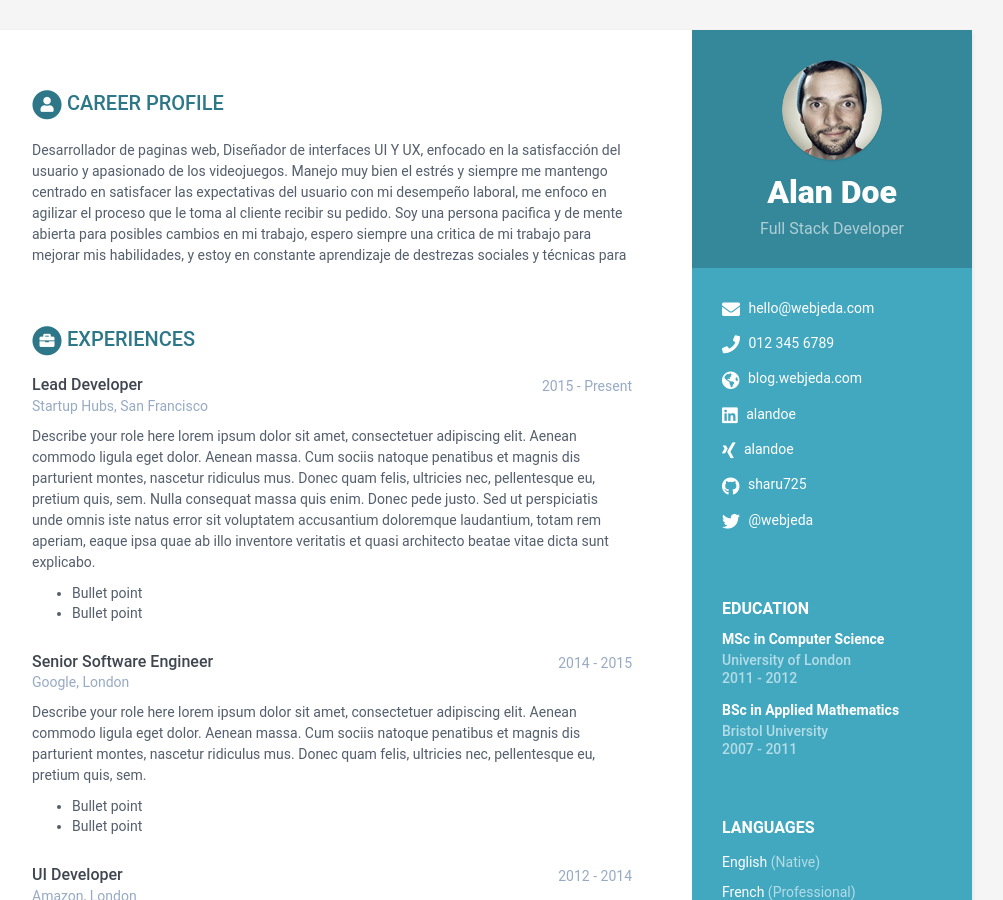
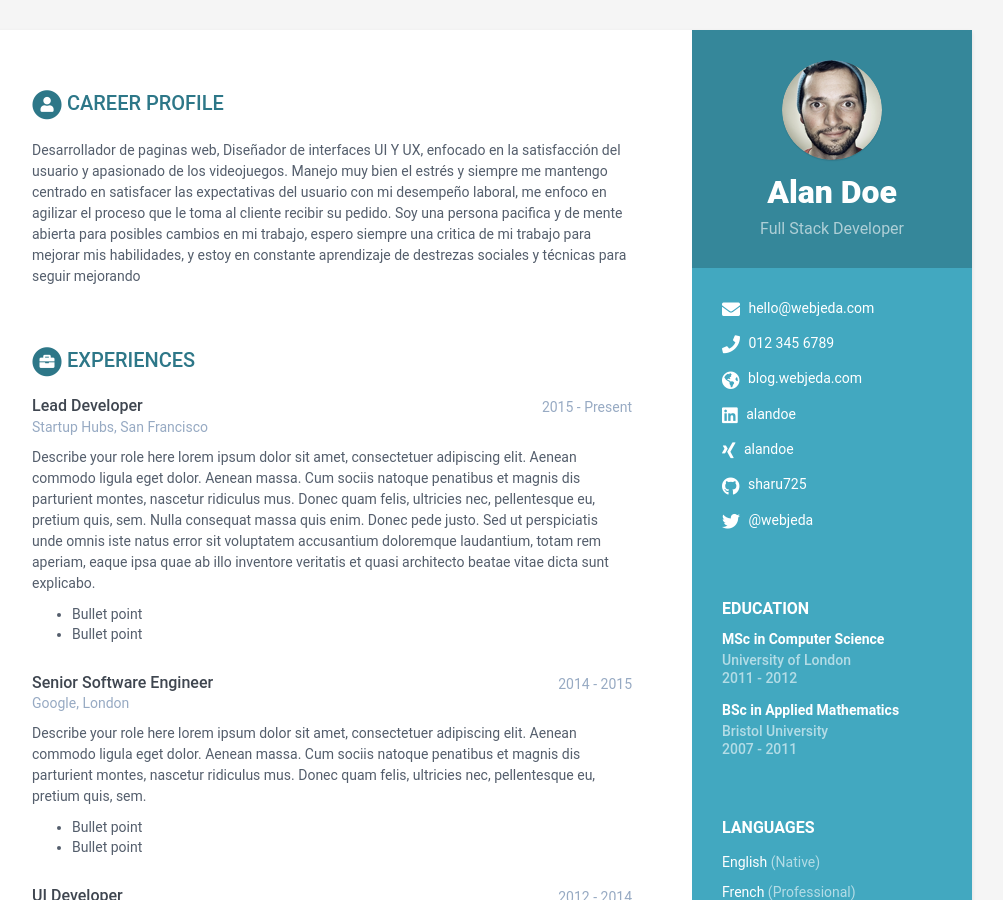
Before and after one commit to KevinC99/good-birch-4e19a, a Jekyll site: the page built from index.html, in a window 1280 px wide and 900 px high. Shown: the whole window, without its empty margins (168-1171 px from the left). Built offline with Jekyll 4.4.1, drawn with Linux system fonts in a browser that asks for light colours.

Commit message:
data.yml: updated summary in career-profile

```diff
--- a/_data/data.yml
+++ b/_data/data.yml
@@ -40,7 +40,7 @@ career-profile:
     proceso que le toma al cliente recibir su pedido. Soy una persona pacifica y
     de mente abierta para posibles cambios en mi trabajo, espero siempre una
     critica de mi trabajo para mejorar mis habilidades, y estoy en constante
-    aprendizaje de destrezas sociales y técnicas para
+    aprendizaje de destrezas sociales y técnicas para seguir mejorando
 education:
   - degree: MSc in Computer Science
     university: University of London
```
